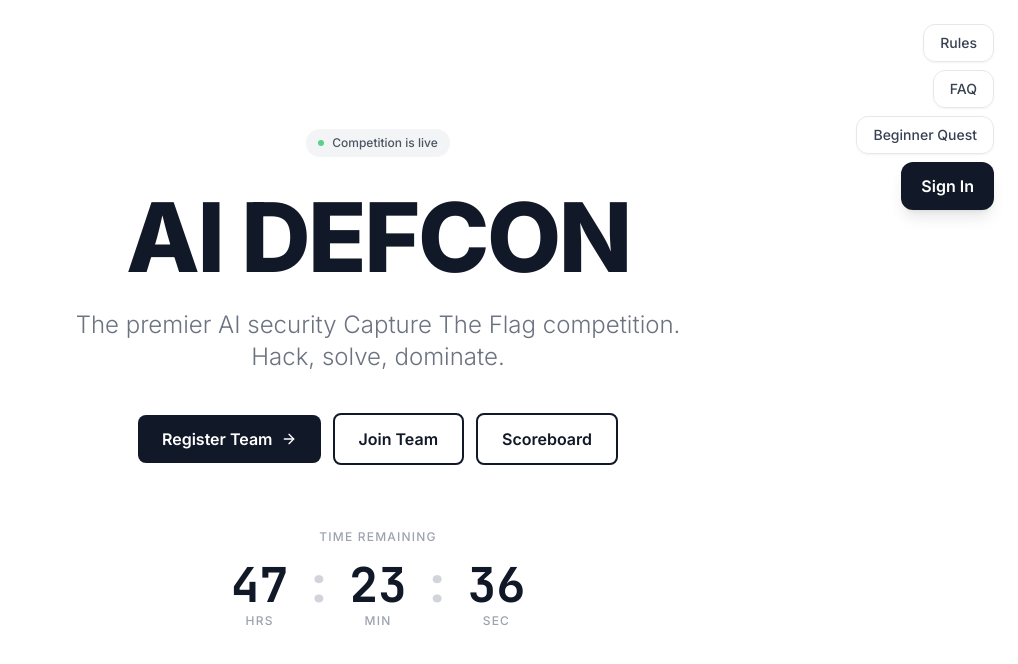
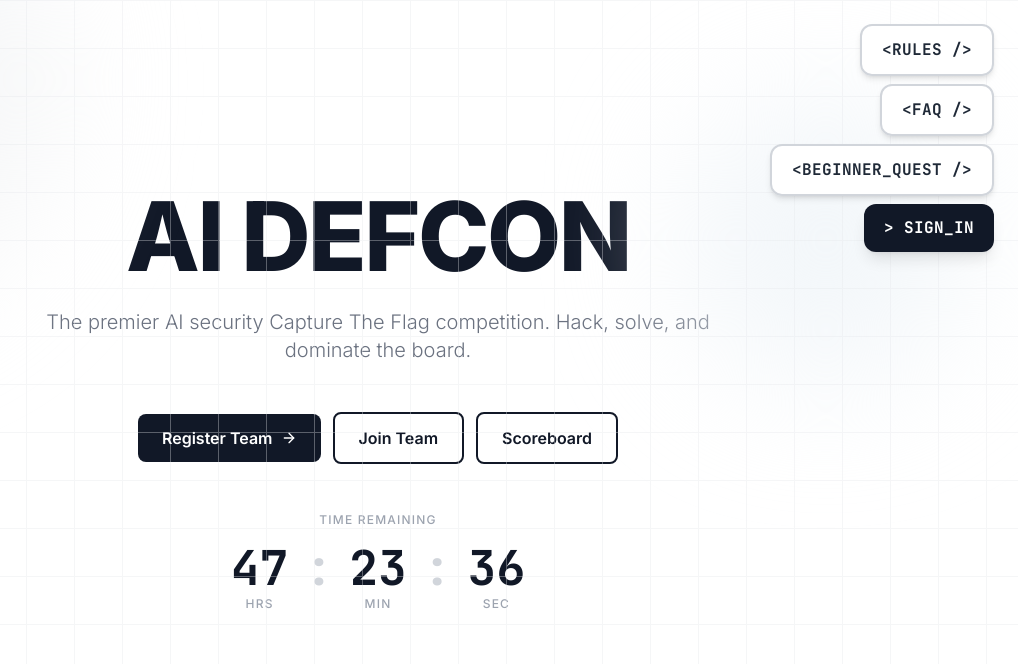
Before and after one commit to Deviant96/aidefcon, a React (Vite) app: page / in a window 1280 px wide. Shown: the top 664 px of the page, without its empty margins (262-1280 px from the left). Built offline with nearby package versions, Linux system fonts and the light colour scheme.

Commit message:
Some rework

```diff
--- a/src/pages/ChallengesPage.jsx
+++ b/src/pages/ChallengesPage.jsx
@@ -190,8 +190,13 @@ export default function ChallengesPage({ isGuest, onAuthClick }) {
   const totalSolved = mockChallenges.filter((c) => c.solved).length
 
   return (
-    <main className="pt-16 h-screen flex flex-col">
-      <div className="flex-1 flex overflow-hidden">
+    <main className="min-h-screen bg-white relative overflow-hidden pt-16 flex flex-col">
+      <div className="pointer-events-none absolute inset-0">
+        <div className="absolute -top-40 -left-40 w-[30rem] h-[30rem] rounded-full bg-gray-100/70 blur-3xl" />
+        <div className="absolute top-24 right-12 w-72 h-72 rounded-full bg-slate-100/80 blur-3xl" />
+        <div className="absolute inset-0 opacity-[0.35] [background-image:linear-gradient(to_right,#e5e7eb_1px,transparent_1px),linear-gradient(to_bottom,#e5e7eb_1px,transparent_1px)] [background-size:48px_48px]" />
+      </div>
+      <div className="relative z-10 flex-1 flex overflow-hidden">
         {/* Left: Categories */}
         <aside className="w-48 border-r border-gray-200 bg-gray-50/50 flex-shrink-0 overflow-y-auto p-3">
           <p className="text-xs font-semibold text-gray-400 uppercase tracking-wide px-3 mb-2 mt-2">
--- a/src/pages/HomePage.jsx
+++ b/src/pages/HomePage.jsx
@@ -4,72 +4,71 @@ import Countdown from '../components/Countdown'
 
 export default function HomePage({ onAuthClick, onFaqClick, onCreateTeam, onJoinTeam, isGuest, username }) {
   return (
-    <main className="min-h-screen">
+    <main className="min-h-screen bg-white relative overflow-hidden flex flex-col items-center justify-center px-4">
+      <div className="pointer-events-none absolute inset-0">
+        <div className="absolute -top-40 -left-40 w-[30rem] h-[30rem] rounded-full bg-gray-100/70 blur-3xl" />
+        <div className="absolute top-24 right-12 w-72 h-72 rounded-full bg-slate-100/80 blur-3xl" />
+        <div className="absolute inset-0 opacity-[0.35] [background-image:linear-gradient(to_right,#e5e7eb_1px,transparent_1px),linear-gradient(to_bottom,#e5e7eb_1px,transparent_1px)] [background-size:48px_48px]" />
+      </div>
+
       <div className="fixed top-6 right-6 z-40 hidden sm:flex flex-col items-end gap-3">
         <div className="flex flex-col items-end gap-2">
           <Link
             to="/rules"
-            className="px-4 py-2 rounded-xl bg-white/95 border border-gray-200 shadow-sm text-sm font-medium text-gray-700 hover:bg-gray-50"
+            className="px-5 py-3 rounded-xl bg-white/95 border-2 border-gray-300 shadow-md text-base font-mono font-semibold tracking-wide text-gray-800 hover:bg-gray-50"
           >
-            Rules
+            {'<RULES />'}
           </Link>
           <button
             onClick={onFaqClick}
-            className="px-4 py-2 rounded-xl bg-white/95 border border-gray-200 shadow-sm text-sm font-medium text-gray-700 hover:bg-gray-50"
+            className="px-5 py-3 rounded-xl bg-white/95 border-2 border-gray-300 shadow-md text-base font-mono font-semibold tracking-wide text-gray-800 hover:bg-gray-50"
           >
-            FAQ
+            {'<FAQ />'}
           </button>
           <Link
             to="/beginner"
-            className="px-4 py-2 rounded-xl bg-white/95 border border-gray-200 shadow-sm text-sm font-medium text-gray-700 hover:bg-gray-50"
+            className="px-5 py-3 rounded-xl bg-white/95 border-2 border-gray-300 shadow-md text-base font-mono font-semibold tracking-wide text-gray-800 hover:bg-gray-50"
           >
-            Beginner Quest
+            {'<BEGINNER_QUEST />'}
           </Link>
           {isGuest ? (
-            <button onClick={onAuthClick} className="btn-primary px-5 py-3 rounded-xl shadow-lg">
-              Sign In
+            <button onClick={onAuthClick} className="px-5 py-3 rounded-xl bg-gray-900 text-white shadow-lg text-base font-mono font-semibold tracking-wide hover:bg-gray-800">
+              {'> SIGN_IN'}
             </button>
           ) : (
-            <Link to="/profile" className="flex items-center gap-2 px-4 py-2 rounded-xl bg-gray-900 text-white shadow-lg text-sm font-medium">
+            <Link to="/profile" className="flex items-center gap-2 px-5 py-3 rounded-xl bg-gray-900 text-white shadow-lg text-base font-mono font-semibold tracking-wide">
               <User className="w-4 h-4" />
-              {username}
+              @{username}
             </Link>
           )}
         </div>
       </div>
 
-      <div className="sm:hidden fixed top-4 right-4 z-40 flex flex-col items-end gap-2">
-        <button onClick={onFaqClick} className="px-4 py-2 rounded-xl border border-gray-200 bg-white shadow-sm text-sm font-medium">
-          FAQ
+      <div className="sm:hidden fixed top-4 right-4 z-40 flex flex-col gap-2">
+        <button onClick={onFaqClick} className="px-4 py-2 rounded-xl border-2 border-gray-300 bg-white shadow-md text-sm font-mono font-semibold tracking-wide">
+          {'<FAQ />'}
         </button>
         {isGuest ? (
-          <button onClick={onAuthClick} className="btn-primary px-4 py-2 rounded-xl shadow-lg">
-            Sign In
+          <button onClick={onAuthClick} className="px-4 py-2 rounded-xl bg-gray-900 text-white shadow-lg text-sm font-mono font-semibold tracking-wide">
+            {'> SIGN_IN'}
           </button>
         ) : (
-          <Link to="/profile" className="px-4 py-2 rounded-xl bg-gray-900 text-white shadow-lg text-sm font-medium">
-            {username}
+          <Link to="/profile" className="px-4 py-2 rounded-xl bg-gray-900 text-white shadow-lg text-sm font-mono font-semibold tracking-wide">
+            @{username}
           </Link>
         )}
       </div>
 
-      {/* Hero Section */}
-      <section className="pt-32 pb-24 px-4">
-        <div className="max-w-4xl mx-auto text-center">
-          <div className="inline-flex items-center gap-2 px-3 py-1.5 bg-gray-100 rounded-full text-xs font-medium text-gray-600 mb-8">
-            <span className="w-1.5 h-1.5 rounded-full bg-green-500 animate-pulse" />
-            Competition is live
-          </div>
-
+      <div className="max-w-3xl mx-auto text-center">
         <h1 className="text-6xl sm:text-7xl md:text-8xl font-extrabold text-gray-900 tracking-tight leading-none mb-6">
           AI DEFCON
         </h1>
-          <p className="text-xl sm:text-2xl text-gray-500 font-light max-w-2xl mx-auto mb-10">
-            The premier AI security Capture The Flag competition. Hack, solve, dominate.
+        <p className="text-lg sm:text-xl text-gray-500 font-light max-w-2xl mx-auto mb-12">
+          The premier AI security Capture The Flag competition. Hack, solve, and dominate the board.
         </p>
 
         {/* CTA buttons */}
-          <div className="flex flex-wrap items-center justify-center gap-3 mb-16">
+        <div className="flex flex-wrap items-center justify-center gap-3 mb-12">
           {isGuest ? (
             <>
               <button onClick={onAuthClick} className="btn-primary">
@@ -102,9 +101,6 @@ export default function HomePage({ onAuthClick, onFaqClick, onCreateTeam, onJoin
           <Countdown />
         </div>
       </div>
-      </section>
-
-
     </main>
   )
 }
--- a/src/pages/ProfilePage.jsx
+++ b/src/pages/ProfilePage.jsx
@@ -7,8 +7,13 @@ export default function ProfilePage({ user, team, onLogout }) {
 
   if (!user) {
     return (
-      <main className="min-h-screen pt-24 pb-16 px-4 flex items-center justify-center">
-        <div className="text-center">
+      <main className="min-h-screen bg-white relative overflow-hidden pt-24 pb-16 px-4 flex items-center justify-center">
+        <div className="pointer-events-none absolute inset-0">
+          <div className="absolute -top-40 -left-40 w-[30rem] h-[30rem] rounded-full bg-gray-100/70 blur-3xl" />
+          <div className="absolute top-24 right-12 w-72 h-72 rounded-full bg-slate-100/80 blur-3xl" />
+          <div className="absolute inset-0 opacity-[0.35] [background-image:linear-gradient(to_right,#e5e7eb_1px,transparent_1px),linear-gradient(to_bottom,#e5e7eb_1px,transparent_1px)] [background-size:48px_48px]" />
+        </div>
+        <div className="relative z-10 text-center">
           <User className="w-12 h-12 text-gray-300 mx-auto mb-4" />
           <p className="text-gray-500">Please sign in to view your profile.</p>
         </div>
@@ -17,8 +22,13 @@ export default function ProfilePage({ user, team, onLogout }) {
   }
 
   return (
-    <main className="min-h-screen pt-24 pb-16 px-4">
-      <div className="max-w-3xl mx-auto">
+    <main className="min-h-screen bg-white relative overflow-hidden pt-24 pb-16 px-4">
+      <div className="pointer-events-none absolute inset-0">
+        <div className="absolute -top-40 -left-40 w-[30rem] h-[30rem] rounded-full bg-gray-100/70 blur-3xl" />
+        <div className="absolute top-24 right-12 w-72 h-72 rounded-full bg-slate-100/80 blur-3xl" />
+        <div className="absolute inset-0 opacity-[0.35] [background-image:linear-gradient(to_right,#e5e7eb_1px,transparent_1px),linear-gradient(to_bottom,#e5e7eb_1px,transparent_1px)] [background-size:48px_48px]" />
+      </div>
+      <div className="relative z-10">
         {/* Profile header */}
         <div className="card p-8 mb-6 flex flex-col sm:flex-row items-center sm:items-start gap-6">
           <div className="w-20 h-20 bg-gray-900 rounded-2xl flex items-center justify-center text-white text-3xl font-bold flex-shrink-0">
--- a/src/pages/RulesPage.jsx
+++ b/src/pages/RulesPage.jsx
@@ -60,8 +60,13 @@ AI Defcon reserves the right to withhold prizes in cases of suspected rule viola
 
 export default function RulesPage() {
   return (
-    <main className="min-h-screen pt-24 pb-16 px-4">
-      <div className="max-w-3xl mx-auto">
+    <main className="min-h-screen bg-white relative overflow-hidden pt-24 pb-16 px-4">
+      <div className="pointer-events-none absolute inset-0">
+        <div className="absolute -top-40 -left-40 w-[30rem] h-[30rem] rounded-full bg-gray-100/70 blur-3xl" />
+        <div className="absolute top-24 right-12 w-72 h-72 rounded-full bg-slate-100/80 blur-3xl" />
+        <div className="absolute inset-0 opacity-[0.35] [background-image:linear-gradient(to_right,#e5e7eb_1px,transparent_1px),linear-gradient(to_bottom,#e5e7eb_1px,transparent_1px)] [background-size:48px_48px]" />
+      </div>
+      <div className="relative z-10">
         {/* Header */}
         <div className="flex items-center gap-3 mb-2">
           <Shield className="w-8 h-8 text-gray-900" />
--- a/src/pages/ScoreboardPage.jsx
+++ b/src/pages/ScoreboardPage.jsx
@@ -96,8 +96,13 @@ export default function ScoreboardPage() {
   )
 
   return (
-    <main className="min-h-screen pt-24 pb-16 px-4">
-      <div className="max-w-5xl mx-auto">
+    <main className="min-h-screen bg-white relative overflow-hidden">
+      <div className="pointer-events-none absolute inset-0">
+        <div className="absolute -top-40 -left-40 w-[30rem] h-[30rem] rounded-full bg-gray-100/70 blur-3xl" />
+        <div className="absolute top-24 right-12 w-72 h-72 rounded-full bg-slate-100/80 blur-3xl" />
+        <div className="absolute inset-0 opacity-[0.35] [background-image:linear-gradient(to_right,#e5e7eb_1px,transparent_1px),linear-gradient(to_bottom,#e5e7eb_1px,transparent_1px)] [background-size:48px_48px]" />
+      </div>
+      <div className="relative z-10">
         {/* Header */}
         <div className="flex flex-col sm:flex-row sm:items-center justify-between gap-4 mb-8">
           <div>
```
Lines whose indentation alone changed are shown as unchanged.
